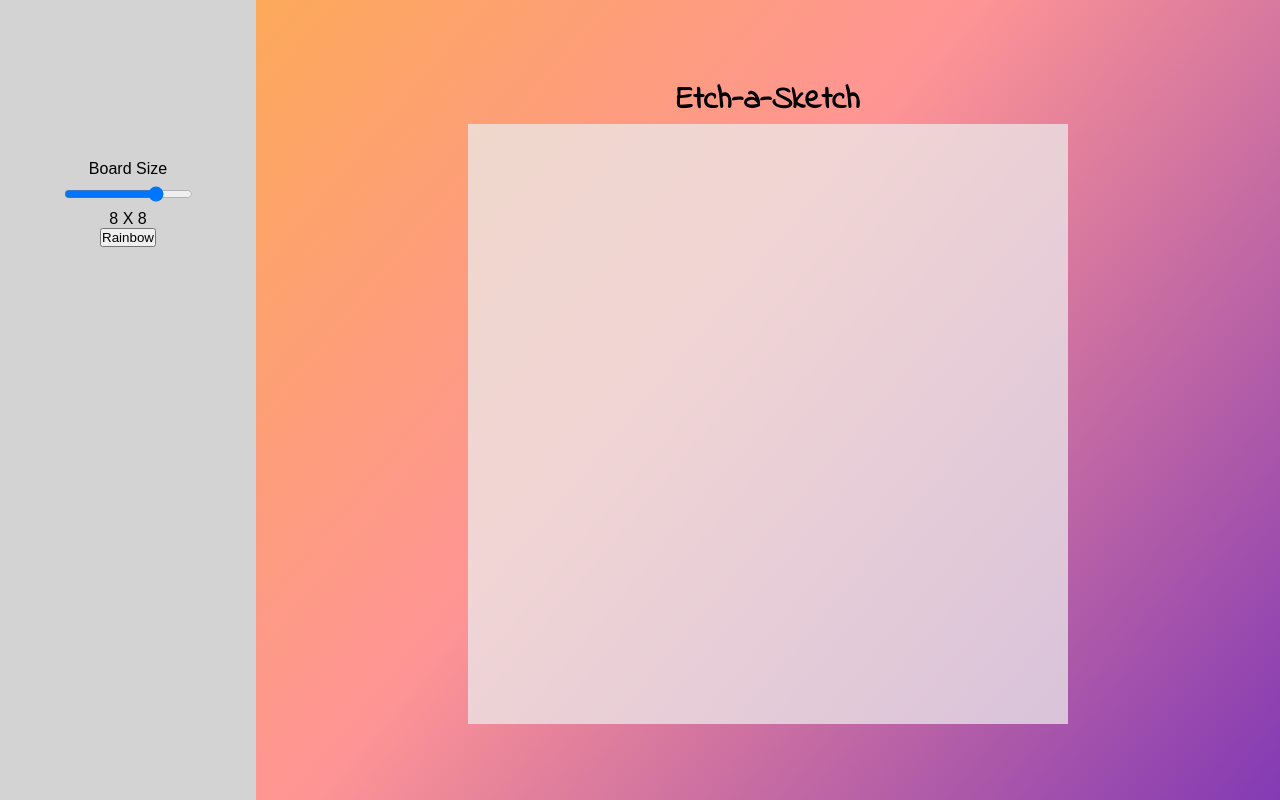
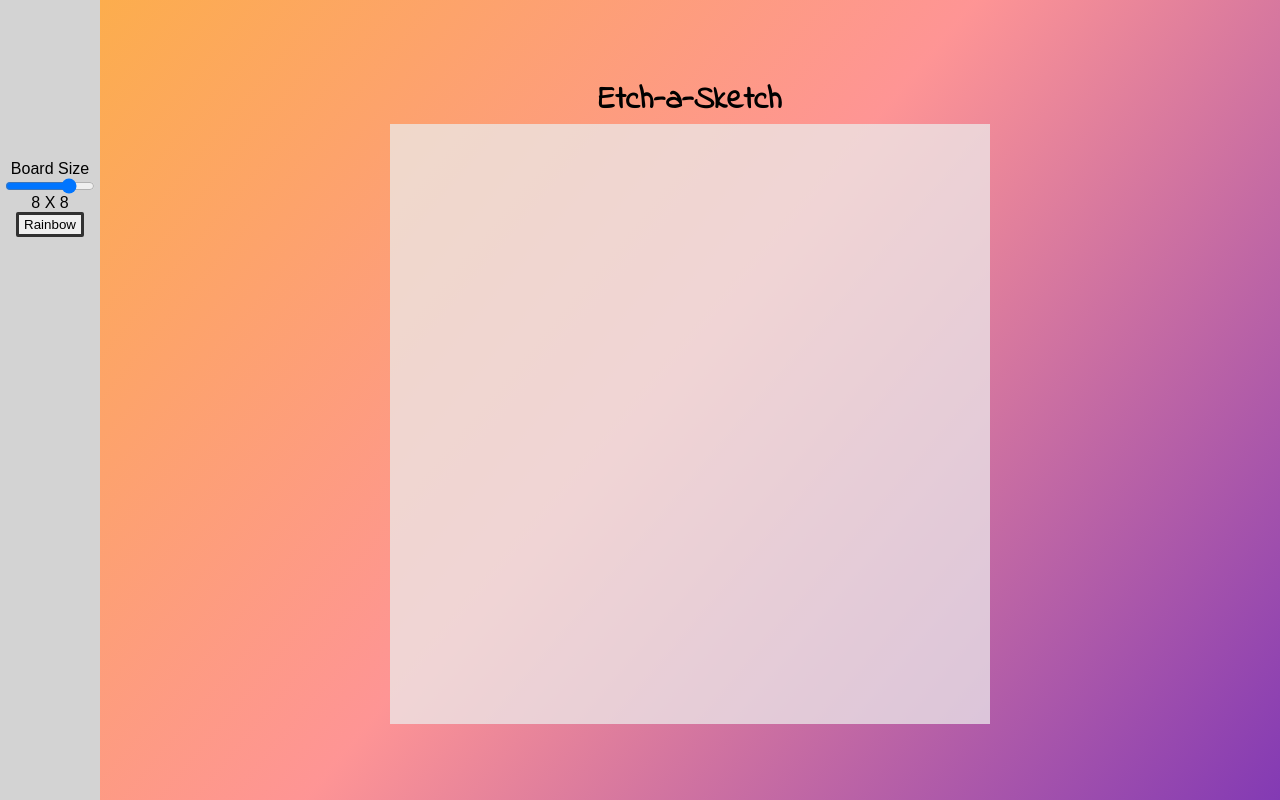
Before and after one commit to Endzelisp/etch-a-sketch, a plain HTML site: page index.html in a window 1280 px wide. Both pictures are taken after a click on the button "Rainbow". Drawn offline with Linux system fonts and the light colour scheme; a web font is replaced by a local one.

Commit message:
Improve rainbow button functionality

```diff
--- a/script.js
+++ b/script.js
@@ -57,15 +57,15 @@ function turnColorDark (color) {
 let cells;
 
 rainbowBtn.addEventListener('pointerdown', () => {
+  rainbowBtn.classList.toggle('active')
+})
+
+addEventListener('pointerover', () => {
   cells = containerEl.childNodes;
   cells.forEach(item => {
     item.addEventListener('pointerover', ()=> {
-      let actualColor = item.style.getPropertyValue('background-color');
-      if (actualColor === '') {
+      if (rainbowBtn.classList.value === 'active') {
         item.style.setProperty('background-color', randomColor())
-      } else if (actualColor !== ''){
-          let darker = turnColorDark(actualColor);
-          item.style.setProperty('background-color', darker)
       }
     })
   })
--- a/styles.css
+++ b/styles.css
@@ -16,7 +16,7 @@
 
 .main-container {
   display: grid;
-  grid-template-columns: 20vw 80vw;
+  grid-template-columns: 100px auto;
   height: 100vh;
   background: rgb(131,58,180);
   background: linear-gradient(310deg, rgba(131,58,180,1) 0%, rgba(253,29,29,0.47) 50%, rgba(252,176,69,1) 100%);
@@ -30,8 +30,13 @@
   background-color: lightgray;
 }
 
-.controls input {
-  margin: .5rem 0;
+#rainbow {
+  border: 2px solid rgb(107, 107, 107);
+  border-radius: 2px;
+  padding: 2px 5px;
+}
+.active {
+  border: 3px solid rgb(49, 49, 49) !important;
 }
 
 .container {
```
